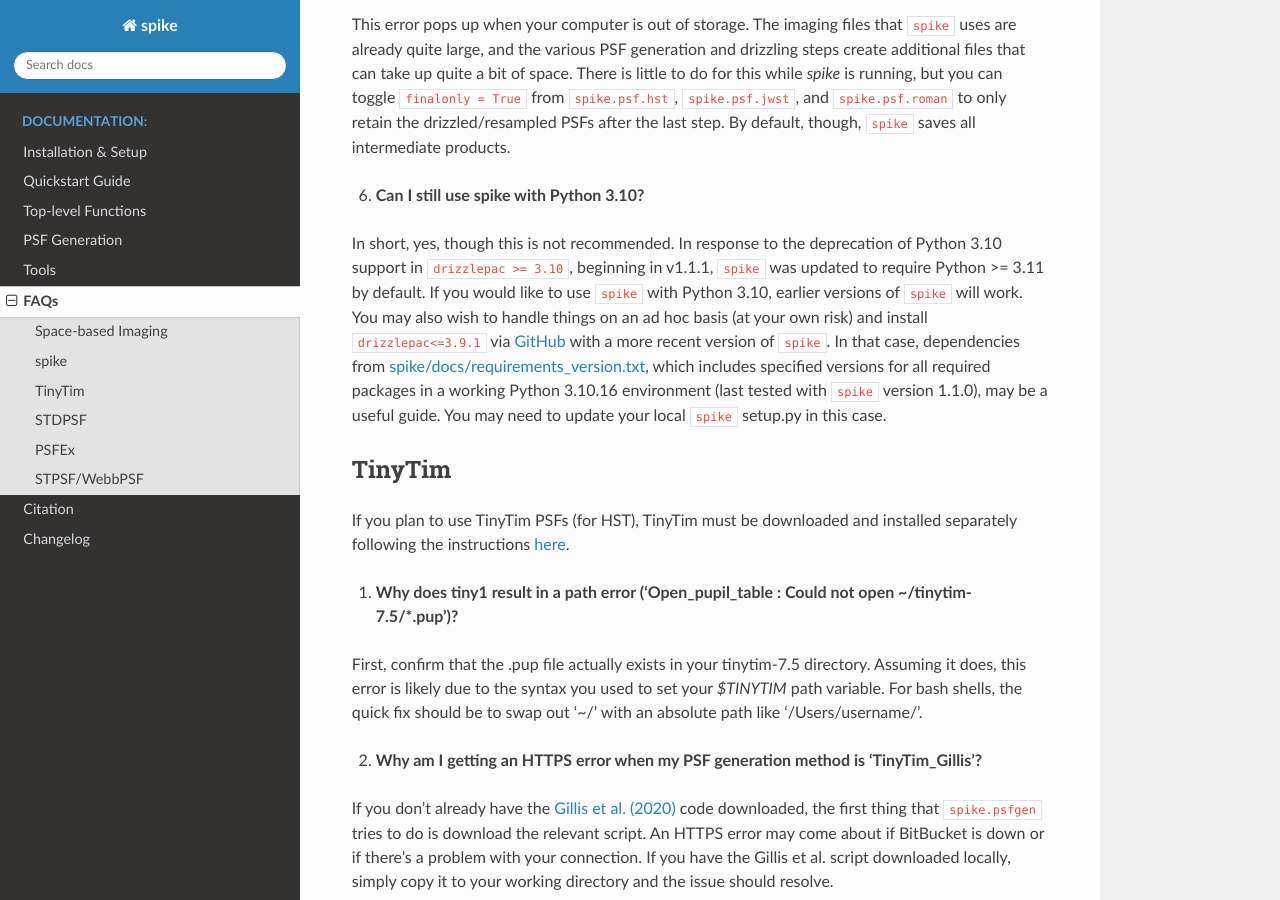
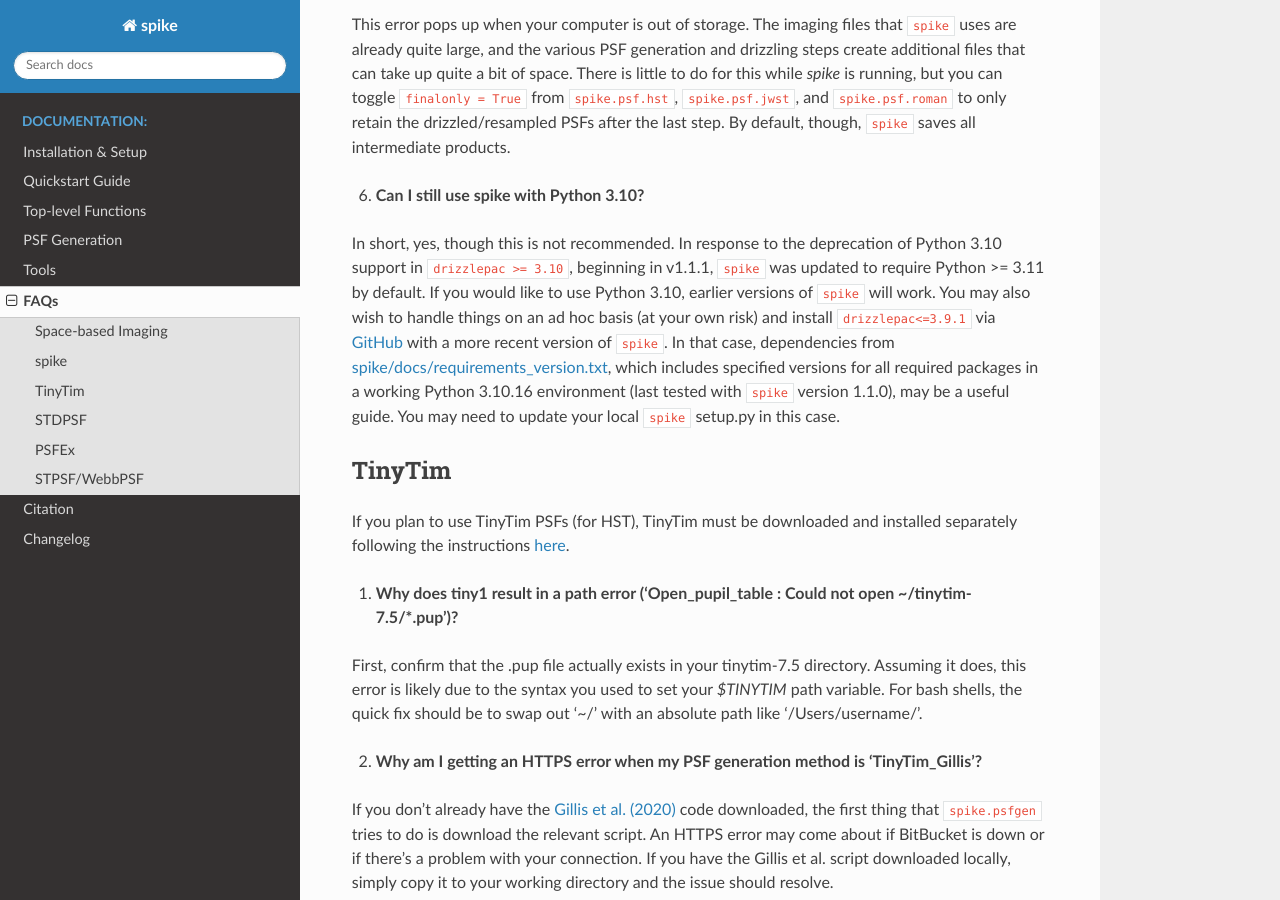
Before and after one commit to avapolzin/spike, a Sphinx documentation site: the page built from docs/faq.rst, in a window 1280 px wide and 900 px high, scrolled down 2800 px. Built offline with Sphinx 7.4.7 and the Read the Docs theme 3.1.0, drawn with Linux system fonts in a browser that asks for light colours; pages that are not in the unit, such as notebooks, are missing from menus.

Commit message:
update faq

```diff
--- a/docs/changelog.rst
+++ b/docs/changelog.rst
@@ -12,7 +12,7 @@
 * Add allowance for more "coords" and "obj" types in ``spike.psfgen`` and ``spike.psf``
 * Add "clobber" option (off by default, does not affect behavior of plotting or resampling)
 * Create input prompt for ACS and WFC3 "camera" if not specified in ``spike.psf`` call
-* Change Python version requirement (to >=3.11) in response to changes in ``drizzlepac==3.10.0``
+* Change Python version requirement (to >=3.11) in response to changes in ``drizzlepac>=3.10``
 
 
 **v1.1.0 (June 12, 2025)**
--- a/docs/faq.rst
+++ b/docs/faq.rst
@@ -65,7 +65,7 @@
 
 6. **Can I still use spike with Python 3.10?**
 
-In short, yes, though this is not recommended. In response to the deprecation of Python 3.10 support in ``drizzlepac >= 3.10``, beginning in v1.1.1, ``spike`` was updated to require Python >= 3.11 by default. If you would like to use ``spike`` with Python 3.10, earlier versions of ``spike`` will work. You may also wish to handle things on an ad hoc basis (at your own risk) and install ``drizzlepac<=3.9.1`` via `GitHub <https://github.com/spacetelescope/drizzlepac/releases>`_ with a more recent version of ``spike``. In that case, dependencies from `spike/docs/requirements_version.txt <https://github.com/avapolzin/spike/blob/master/docs/requirements_version.txt>`_, which includes specified versions for all required packages in a working Python 3.10.16 environment (last tested with ``spike`` version 1.1.0), may be a useful guide. You may need to update your local ``spike`` setup.py in this case.
+In short, yes, though this is not recommended. In response to the deprecation of Python 3.10 support in ``drizzlepac >= 3.10``, beginning in v1.1.1, ``spike`` was updated to require Python >= 3.11 by default. If you would like to use Python 3.10, earlier versions of ``spike`` will work. You may also wish to handle things on an ad hoc basis (at your own risk) and install ``drizzlepac<=3.9.1`` via `GitHub <https://github.com/spacetelescope/drizzlepac/releases>`_ with a more recent version of ``spike``. In that case, dependencies from `spike/docs/requirements_version.txt <https://github.com/avapolzin/spike/blob/master/docs/requirements_version.txt>`_, which includes specified versions for all required packages in a working Python 3.10.16 environment (last tested with ``spike`` version 1.1.0), may be a useful guide. You may need to update your local ``spike`` setup.py in this case.
 
 
 TinyTim
```
Also changed, not shown: FAQ.md (+1 -1 lines).
